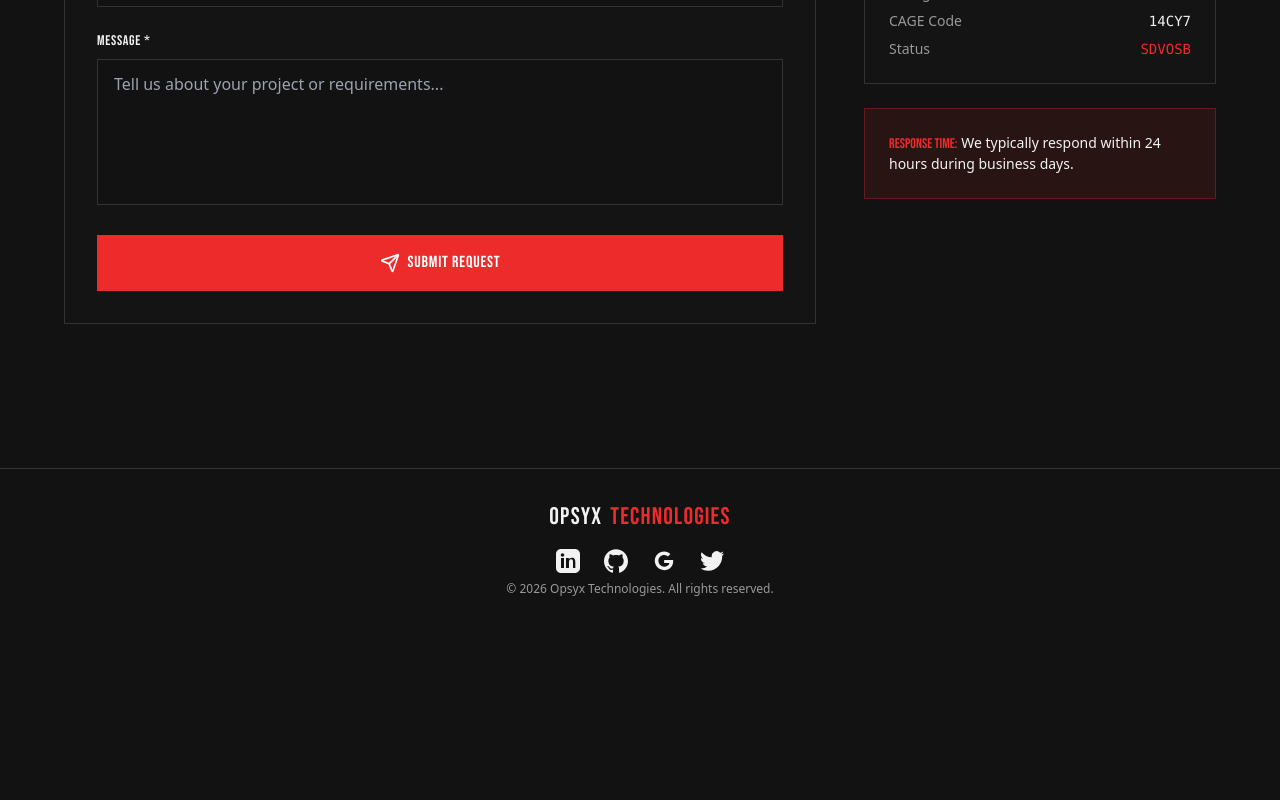
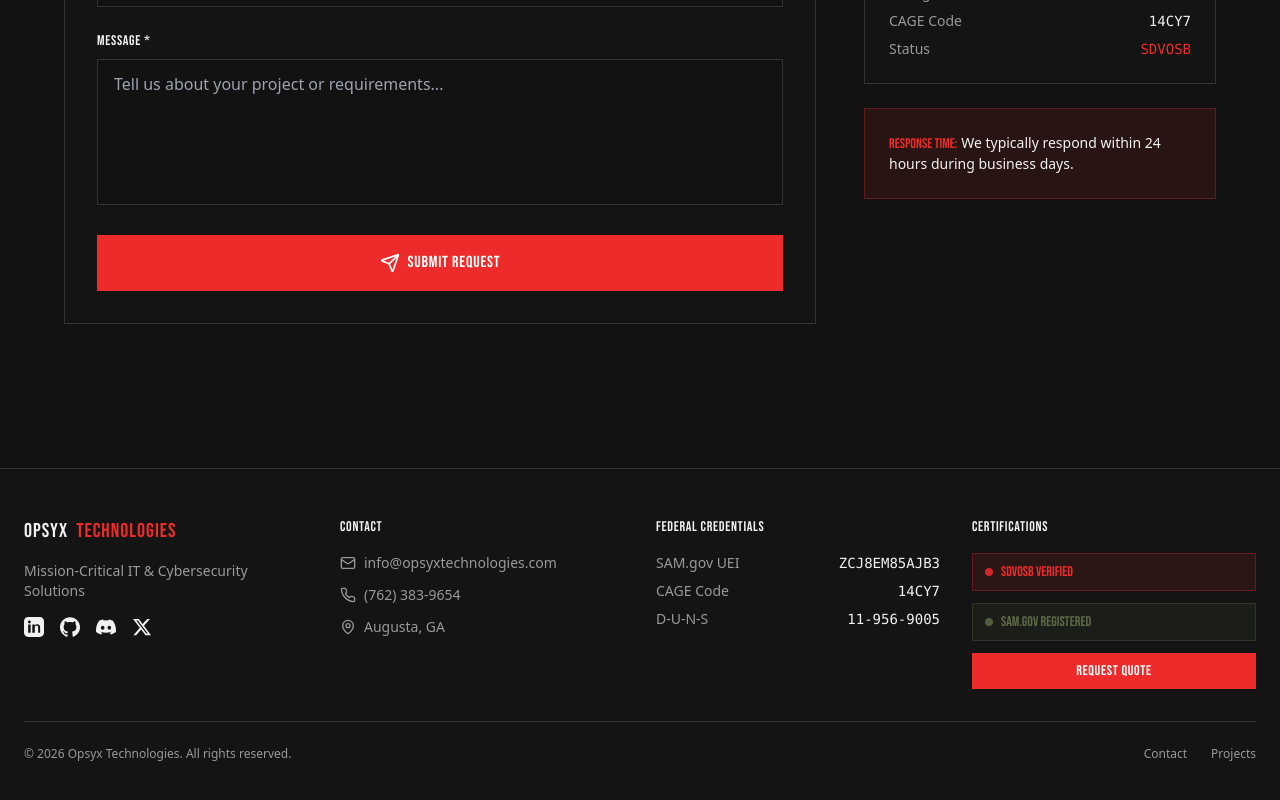
Before and after one commit to OpsyxTechnologies/opsyx-site, a React (Vite) app: page /contact in a window 1280 px wide. Shown: the part 611-1411 px from the top of the page. Before the commit the page ends 1240 px from the top, so only its background shows below. Built offline with nearby package versions, Linux system fonts and the light colour scheme; the HTML template or start-up script is replaced by a standard one.

Commit message:
feat: enhanced footer with credentials and badges, remove ContactSection from homepage

```diff
--- a/src/components/layout/footer.tsx
+++ b/src/components/layout/footer.tsx
@@ -1,27 +1,95 @@
 import { siteConfig } from "@/config/site";
+import { Mail, Phone, MapPin } from "lucide-react";
 
 export function Footer() {
   return (
-    <footer className="w-full bg-background border-t border-border mt-12 py-8 flex flex-col items-center">
-      <div className="mb-4 flex items-center justify-center">
-        <span className="font-stencil text-2xl text-foreground uppercase tracking-wider">OPSYX</span>
-        <span className="text-alert ml-2 font-stencil text-2xl uppercase tracking-wider">TECHNOLOGIES</span>
+    <footer className="w-full bg-card/30 border-t border-border mt-12">
+      <div className="container mx-auto px-6 py-12">
+        <div className="grid md:grid-cols-4 gap-8 mb-8">
+          <div>
+            <div className="flex items-center mb-4">
+              <span className="font-stencil text-xl text-foreground uppercase tracking-wider">OPSYX</span>
+              <span className="text-alert ml-2 font-stencil text-xl uppercase tracking-wider">TECHNOLOGIES</span>
             </div>
-      <div className="flex gap-6 mb-2">
+            <p className="text-sm text-muted-foreground mb-4">Mission-Critical IT & Cybersecurity Solutions</p>
+            <div className="flex gap-4">
               <a href={siteConfig.socials.linkedin} target="_blank" rel="noopener noreferrer" aria-label="LinkedIn" className="hover:text-alert transition-colors">
-          <svg width="24" height="24" fill="currentColor" viewBox="0 0 24 24"><path d="M19 0h-14c-2.761 0-5 2.239-5 5v14c0 2.761 2.239 5 5 5h14c2.761 0 5-2.239 5-5v-14c0-2.761-2.239-5-5-5zm-11 19h-3v-10h3v10zm-1.5-11.268c-.966 0-1.75-.784-1.75-1.75s.784-1.75 1.75-1.75 1.75.784 1.75 1.75-.784 1.75-1.75 1.75zm13.5 11.268h-3v-5.604c0-1.337-.026-3.063-1.868-3.063-1.868 0-2.154 1.459-2.154 2.967v5.7h-3v-10h2.881v1.367h.041c.401-.761 1.379-1.563 2.838-1.563 3.036 0 3.6 2.001 3.6 4.601v5.595z"/></svg>
+                <svg width="20" height="20" fill="currentColor" viewBox="0 0 24 24"><path d="M19 0h-14c-2.761 0-5 2.239-5 5v14c0 2.761 2.239 5 5 5h14c2.761 0 5-2.239 5-5v-14c0-2.761-2.239-5-5-5zm-11 19h-3v-10h3v10zm-1.5-11.268c-.966 0-1.75-.784-1.75-1.75s.784-1.75 1.75-1.75 1.75.784 1.75 1.75-.784 1.75-1.75 1.75zm13.5 11.268h-3v-5.604c0-1.337-.026-3.063-1.868-3.063-1.868 0-2.154 1.459-2.154 2.967v5.7h-3v-10h2.881v1.367h.041c.401-.761 1.379-1.563 2.838-1.563 3.036 0 3.6 2.001 3.6 4.601v5.595z"/></svg>
               </a>
               <a href={siteConfig.socials.github} target="_blank" rel="noopener noreferrer" aria-label="GitHub" className="hover:text-alert transition-colors">
-          <svg width="24" height="24" fill="currentColor" viewBox="0 0 24 24"><path d="M12 .297c-6.63 0-12 5.373-12 12 0 5.303 3.438 9.8 8.205 11.385.6.113.82-.258.82-.577v-2.234c-3.338.726-4.033-1.416-4.033-1.416-.546-1.387-1.333-1.757-1.333-1.757-1.089-.745.083-.729.083-.729 1.205.084 1.84 1.236 1.84 1.236 1.07 1.834 2.809 1.304 3.495.997.108-.775.418-1.305.762-1.605-2.665-.305-5.466-1.334-5.466-5.93 0-1.31.469-2.381 1.236-3.221-.124-.303-.535-1.523.117-3.176 0 0 1.008-.322 3.301 1.23.957-.266 1.983-.399 3.003-.404 1.02.005 2.047.138 3.006.404 2.291-1.552 3.297-1.23 3.297-1.23.653 1.653.242 2.873.118 3.176.77.84 1.235 1.911 1.235 3.221 0 4.609-2.803 5.624-5.475 5.921.43.371.823 1.102.823 2.222v3.293c0 .322.218.694.825.576C20.565 22.092 24 17.592 24 12.297c0-6.627-5.373-12-12-12"/></svg>
+                <svg width="20" height="20" fill="currentColor" viewBox="0 0 24 24"><path d="M12 .297c-6.63 0-12 5.373-12 12 0 5.303 3.438 9.8 8.205 11.385.6.113.82-.258.82-.577v-2.234c-3.338.726-4.033-1.416-4.033-1.416-.546-1.387-1.333-1.757-1.333-1.757-1.089-.745.083-.729.083-.729 1.205.084 1.84 1.236 1.84 1.236 1.07 1.834 2.809 1.304 3.495.997.108-.775.418-1.305.762-1.605-2.665-.305-5.466-1.334-5.466-5.93 0-1.31.469-2.381 1.236-3.221-.124-.303-.535-1.523.117-3.176 0 0 1.008-.322 3.301 1.23.957-.266 1.983-.399 3.003-.404 1.02.005 2.047.138 3.006.404 2.291-1.552 3.297-1.23 3.297-1.23.653 1.653.242 2.873.118 3.176.77.84 1.235 1.911 1.235 3.221 0 4.609-2.803 5.624-5.475 5.921.43.371.823 1.102.823 2.222v3.293c0 .322.218.694.825.576C20.565 22.092 24 17.592 24 12.297c0-6.627-5.373-12-12-12"/></svg>
               </a>
-        <a href={siteConfig.socials.google} target="_blank" rel="noopener noreferrer" aria-label="Google" className="hover:text-alert transition-colors">
-          <svg width="24" height="24" fill="currentColor" viewBox="0 0 24 24"><path d="M21.35 11.1h-9.18v2.98h5.27c-.23 1.22-1.39 3.58-5.27 3.58-3.17 0-5.76-2.62-5.76-5.84s2.59-5.84 5.76-5.84c1.81 0 3.02.77 3.72 1.43l2.54-2.47c-1.62-1.51-3.7-2.43-6.26-2.43-5.18 0-9.39 4.21-9.39 9.31s4.21 9.31 9.39 9.31c5.42 0 9.02-3.81 9.02-9.18 0-.62-.07-1.09-.16-1.56z"/></svg>
+              <a href={siteConfig.socials.discord} target="_blank" rel="noopener noreferrer" aria-label="Discord" className="hover:text-alert transition-colors">
+                <svg width="20" height="20" fill="currentColor" viewBox="0 0 24 24"><path d="M20.317 4.37a19.791 19.791 0 0 0-4.885-1.515.074.074 0 0 0-.079.037c-.21.375-.444.864-.608 1.25a18.27 18.27 0 0 0-5.487 0 12.64 12.64 0 0 0-.617-1.25.077.077 0 0 0-.079-.037A19.736 19.736 0 0 0 3.677 4.37a.07.07 0 0 0-.032.027C.533 9.046-.32 13.58.099 18.057a.082.082 0 0 0 .031.057 19.9 19.9 0 0 0 5.993 3.03.078.078 0 0 0 .084-.028 14.09 14.09 0 0 0 1.226-1.994.076.076 0 0 0-.041-.106 13.107 13.107 0 0 1-1.872-.892.077.077 0 0 1-.008-.128 10.2 10.2 0 0 0 .372-.292.074.074 0 0 1 .077-.01c3.928 1.793 8.18 1.793 12.062 0a.074.074 0 0 1 .078.01c.12.098.246.198.373.292a.077.077 0 0 1-.006.127 12.299 12.299 0 0 1-1.873.892.077.077 0 0 0-.041.107c.36.698.772 1.362 1.225 1.993a.076.076 0 0 0 .084.028 19.839 19.839 0 0 0 6.002-3.03.077.077 0 0 0 .032-.054c.5-5.177-.838-9.674-3.549-13.66a.061.061 0 0 0-.031-.03zM8.02 15.33c-1.183 0-2.157-1.085-2.157-2.419 0-1.333.956-2.419 2.157-2.419 1.21 0 2.176 1.096 2.157 2.42 0 1.333-.956 2.418-2.157 2.418zm7.975 0c-1.183 0-2.157-1.085-2.157-2.419 0-1.333.955-2.419 2.157-2.419 1.21 0 2.176 1.096 2.157 2.42 0 1.333-.946 2.418-2.157 2.418z"/></svg>
               </a>
-        <a href={siteConfig.socials.twitter} target="_blank" rel="noopener noreferrer" aria-label="Twitter" className="hover:text-alert transition-colors">
-          <svg width="24" height="24" fill="currentColor" viewBox="0 0 24 24"><path d="M24 4.557a9.83 9.83 0 0 1-2.828.775 4.932 4.932 0 0 0 2.165-2.724 9.865 9.865 0 0 1-3.127 1.195 4.916 4.916 0 0 0-8.384 4.482A13.94 13.94 0 0 1 1.671 3.149 4.916 4.916 0 0 0 3.195 9.723 4.9 4.9 0 0 1 .964 9.1v.062a4.916 4.916 0 0 0 3.946 4.817 4.902 4.902 0 0 1-2.212.084 4.918 4.918 0 0 0 4.588 3.417A9.868 9.868 0 0 1 .594 19.54a13.94 13.94 0 0 0 7.548 2.212c9.057 0 14.01-7.514 14.01-14.01 0-.213-.005-.425-.014-.636A10.012 10.012 0 0 0 24 4.557z"/></svg>
+              <a href={siteConfig.socials.twitter} target="_blank" rel="noopener noreferrer" aria-label="X" className="hover:text-alert transition-colors">
+                <svg width="20" height="20" fill="currentColor" viewBox="0 0 24 24"><path d="M18.244 2.25h3.308l-7.227 8.26 8.502 11.24H16.17l-5.214-6.817L4.99 21.75H1.68l7.73-8.835L1.254 2.25H8.08l4.713 6.231zm-1.161 17.52h1.833L7.084 4.126H5.117z"/></svg>
               </a>
             </div>
+          </div>
+
+          <div>
+            <h4 className="font-stencil text-sm uppercase tracking-wider text-foreground mb-4">Contact</h4>
+            <div className="space-y-3 text-sm">
+              <a href={"mailto:" + siteConfig.emails.general} className="flex items-center gap-2 text-muted-foreground hover:text-alert transition-colors">
+                <Mail className="w-4 h-4" />
+                {siteConfig.emails.general}
+              </a>
+              <a href={"tel:" + siteConfig.phone.replace(/[^0-9]/g, '')} className="flex items-center gap-2 text-muted-foreground hover:text-alert transition-colors">
+                <Phone className="w-4 h-4" />
+                {siteConfig.phone}
+              </a>
+              <div className="flex items-center gap-2 text-muted-foreground">
+                <MapPin className="w-4 h-4" />
+                {siteConfig.location}
+              </div>
+            </div>
+          </div>
+
+          <div>
+            <h4 className="font-stencil text-sm uppercase tracking-wider text-foreground mb-4">Federal Credentials</h4>
+            <div className="space-y-2 text-sm">
+              <div className="flex justify-between">
+                <span className="text-muted-foreground">SAM.gov UEI</span>
+                <span className="font-mono text-foreground">{siteConfig.credentials.uei}</span>
+              </div>
+              <div className="flex justify-between">
+                <span className="text-muted-foreground">CAGE Code</span>
+                <span className="font-mono text-foreground">{siteConfig.credentials.cage}</span>
+              </div>
+              <div className="flex justify-between">
+                <span className="text-muted-foreground">D-U-N-S</span>
+                <span className="font-mono text-foreground">{siteConfig.credentials.duns}</span>
+              </div>
+            </div>
+          </div>
+
+          <div>
+            <h4 className="font-stencil text-sm uppercase tracking-wider text-foreground mb-4">Certifications</h4>
+            <div className="space-y-3">
+              <div className="flex items-center gap-2 px-3 py-2 bg-alert/10 border border-alert/30 rounded-sm">
+                <span className="w-2 h-2 bg-alert rounded-full animate-pulse"></span>
+                <span className="text-sm font-stencil text-alert">SDVOSB Verified</span>
+              </div>
+              <div className="flex items-center gap-2 px-3 py-2 bg-ops/10 border border-ops/30 rounded-sm">
+                <span className="w-2 h-2 bg-ops rounded-full animate-pulse"></span>
+                <span className="text-sm font-stencil text-ops">SAM.gov Registered</span>
+              </div>
+              <a href="/contact" className="block text-center px-4 py-2 bg-alert text-alert-foreground font-stencil text-sm uppercase tracking-wider rounded-sm hover:bg-alert/90 transition-all">
+                Request Quote
+              </a>
+            </div>
+          </div>
+        </div>
+
+        <div className="border-t border-border pt-6 flex flex-col md:flex-row justify-between items-center gap-4">
           <span className="text-xs text-muted-foreground">&copy; {new Date().getFullYear()} Opsyx Technologies. All rights reserved.</span>
+          <div className="flex gap-6 text-xs text-muted-foreground">
+            <a href="/contact" className="hover:text-alert transition-colors">Contact</a>
+            <a href="/projects" className="hover:text-alert transition-colors">Projects</a>
+          </div>
+        </div>
+      </div>
     </footer>
   );
 }
--- a/src/pages/Index.tsx
+++ b/src/pages/Index.tsx
@@ -3,7 +3,6 @@ import { HeroSection } from "@/components/sections/hero-section";
 import { MissionStatement } from "@/components/sections/mission-statement";
 import { CoreValues } from "@/components/sections/core-values";
 import { StrategicFocus } from "@/components/sections/strategic-focus";
-import { ContactSection } from "@/components/sections/contact-section";
 import { Footer } from "@/components/layout/footer";
 
 const Index = () => {
@@ -20,9 +19,6 @@ const Index = () => {
       <section id="focus">
         <StrategicFocus />
       </section>
-      <section id="contact">
-        <ContactSection />
-      </section>
       <Footer />
     </div>
   );
```
Lines whose indentation alone changed are shown as unchanged.
